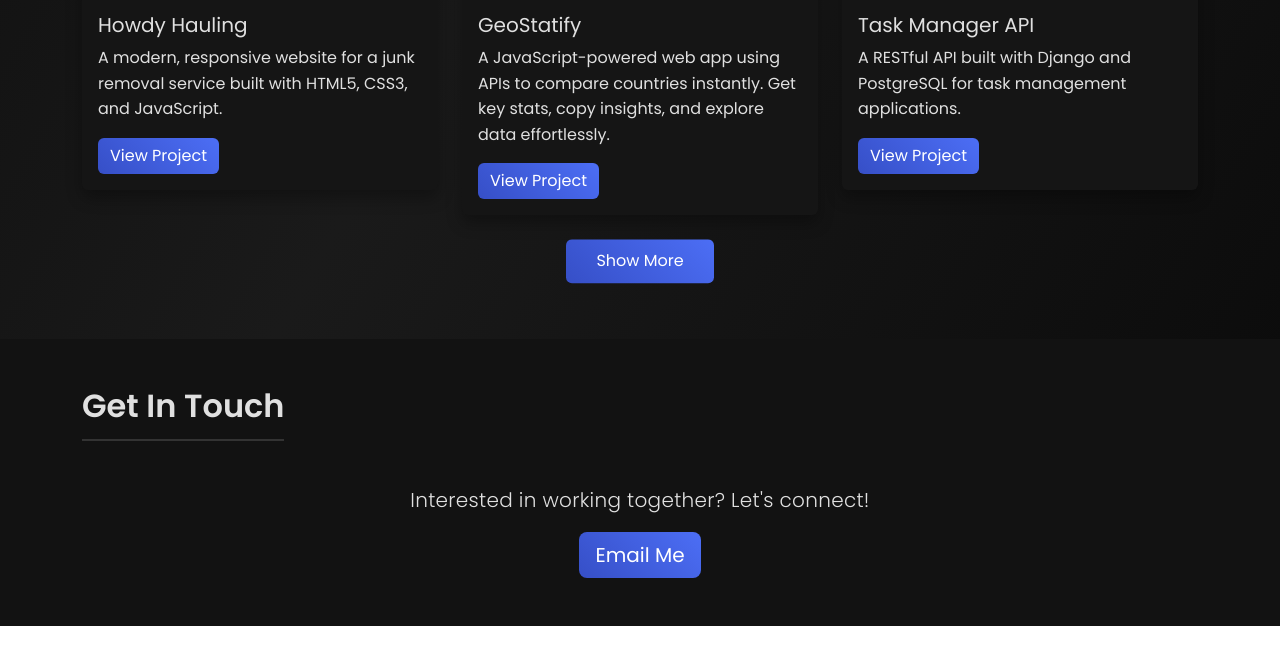
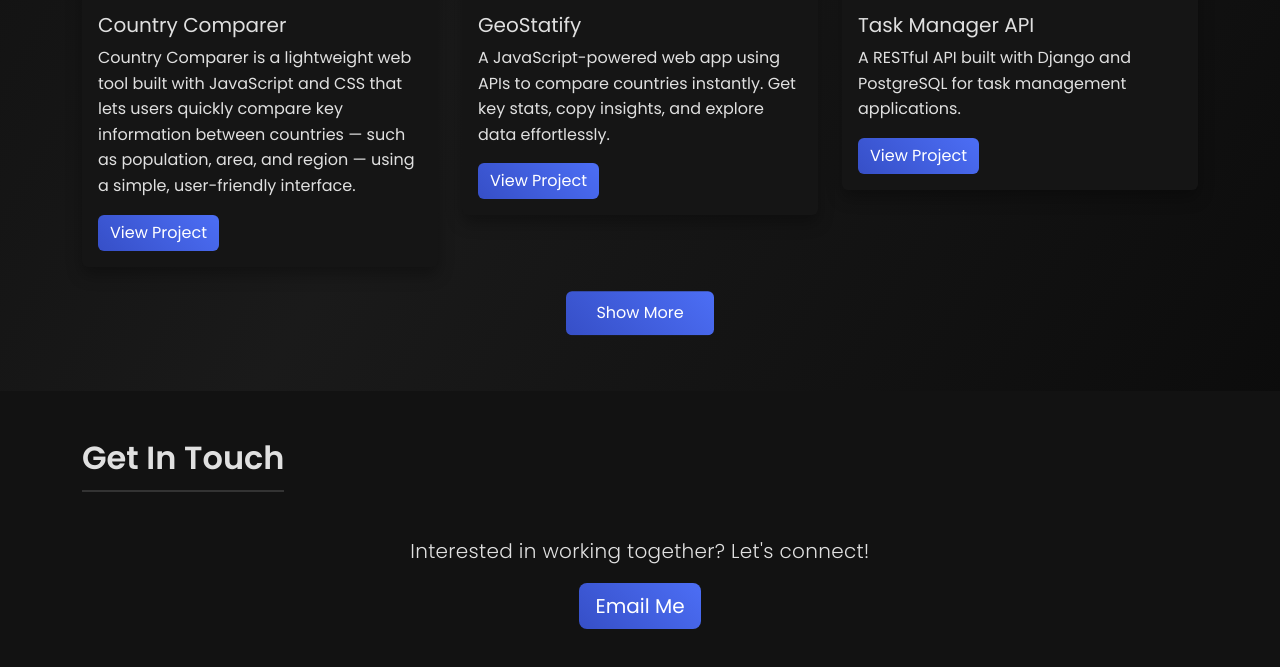
Before and after one commit to Prxaiz/personalwebsite, a plain HTML site: page index.html in a window 1280 px wide. Shown: the part 1217-1884 px from the top of the page. Before the commit the page ends 1843 px from the top, so only its background shows below. Drawn offline with nearby package versions, Linux system fonts and the light colour scheme.

Commit message:
Update index.html

```diff
--- a/index.html
+++ b/index.html
@@ -167,12 +167,12 @@
                 alt="Project 1"
               />
               <div class="card-body">
-                <h5 class="card-title">Howdy Hauling</h5>
+                <h5 class="card-title">Country Comparer</h5>
                 <p class="card-text">
-                  A modern, responsive website for a junk removal service built
-                  with HTML5, CSS3, and JavaScript.
+                  Country Comparer is a lightweight web tool built with JavaScript and CSS that lets users quickly compare key information between countries
+                  — such as population, area, and region — using a simple, user-friendly interface.
                 </p>
-                <a href="junk-1.html" class="btn btn-primary" target="_blank"
+                <a href="https://country-compare.vercel.app" class="btn btn-primary" target="_blank"
                   >View Project</a
                 >
               </div>
```
